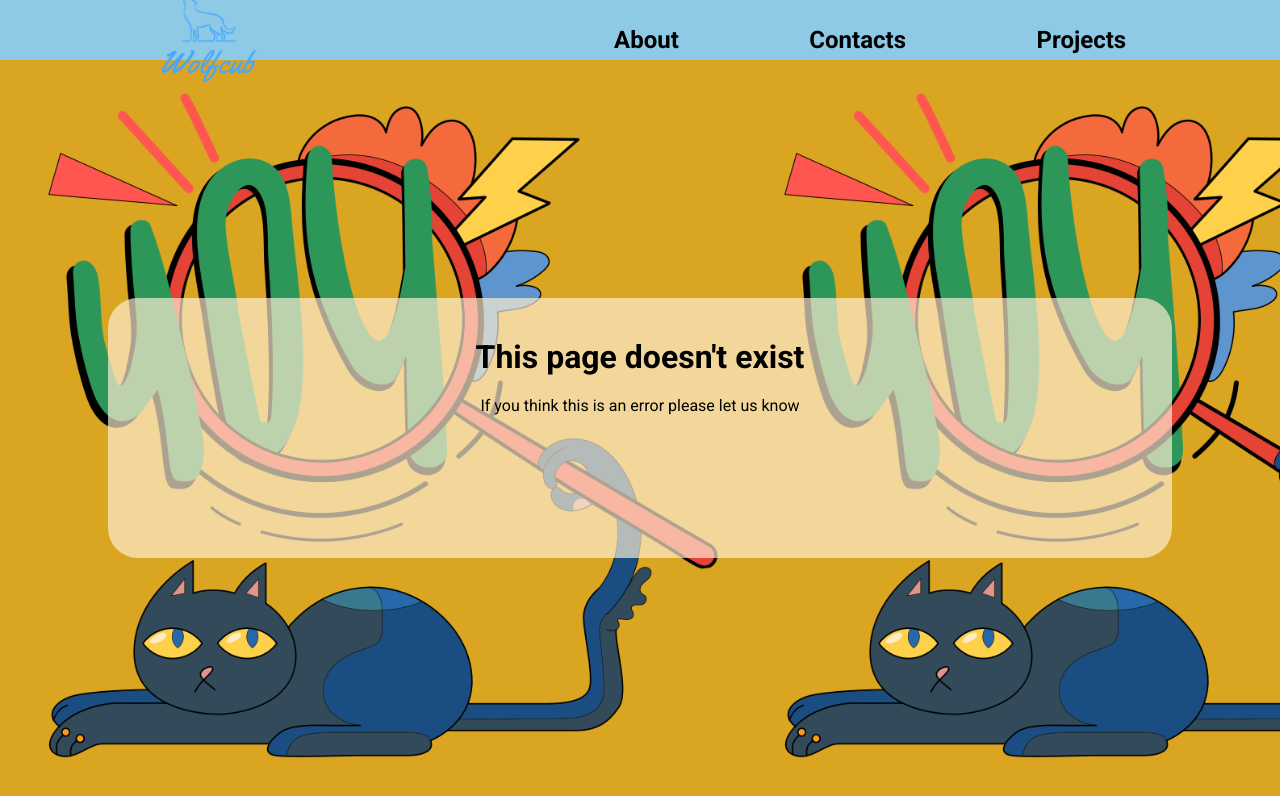
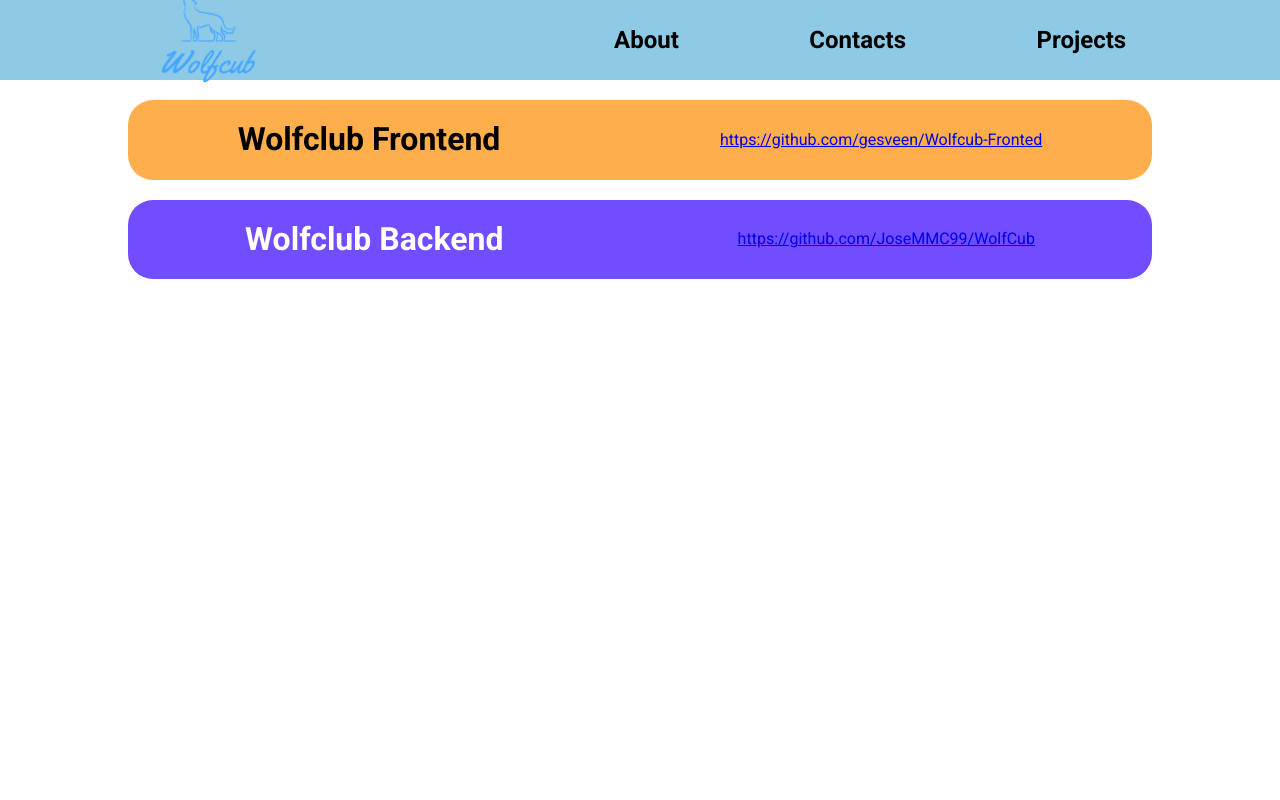
Before and after one commit to camilojm27/Wolfcub-Fronted, a Vue app: page /projects in a window 1280 px wide. Built offline with nearby package versions, Linux system fonts and the light colour scheme.

Commit message:
Read usuarios

```diff
--- a/src/components/Table.vue
+++ b/src/components/Table.vue
@@ -1,18 +1,23 @@
 <template>
   <div class="page">
-    <h1>A responsive table</h1>
+    <h1>Usuarios</h1>
     <table class="layout display responsive-table">
       <thead>
       <tr>
         <th>ID</th>
-        <th colspan="2">Nombre</th>
+        <th >First Name</th>
+        <th >Last Name</th>
+        <th >Phone</th>
+        <th >Email</th>
       </tr>
       </thead>
       <tbody>
 
-      <tr>
-        <td class="organisationnumber">140406</td>
-        <td class="organisationname">Stet clita kasd gubergren, no sea takimata sanctus est</td>
+      <tr v-for="user in users" :key="user.document_id">
+        <td class="organisationname">{{user.first_name}}</td>
+        <td class="organisationname">{{user.last_name}}</td>
+        <td class="organisationname">{{user.phone}}</td>
+        <td class="organisationnumber">{{user.email}}</td>
         <td class="actions">
           <a href="?" class="edit-item" title="Edit">Edit</a>
           <a href="?" class="remove-item" title="Remove">Remove</a>
@@ -28,7 +33,20 @@
 
 <script>
 export default {
-  name: "Table"
+  name: "Table",
+  data(){
+    return {
+      users: null
+    };
+  },
+  async created() {
+    const response = await fetch("http://localhost:3000/users")
+    const data = await response.json()
+   await console.log(data)
+    this.users = data;
+
+
+  }
 }
 </script>
 
--- a/src/router/index.ts
+++ b/src/router/index.ts
@@ -1,6 +1,7 @@
 import { createRouter, createWebHistory, RouteRecordRaw } from 'vue-router'
 import Landing from '../views/Landing.vue';
-import Contact from '../views/Contact.vue'
+import Contact from '../views/Contact.vue';
+import Projects from "../views/Projects.vue";
 import Users from '../views/Users.vue'
 import E404 from '../views/E404.vue';
 
@@ -24,6 +25,11 @@ const routes: Array<RouteRecordRaw> = [
     component: Contact
   },
   {
+    path: '/projects',
+    name: 'Projects',
+    component: Projects
+  },
+  {
     path: '/users',
     name: 'Users',
     component: Users
--- a/src/views/About.vue
+++ b/src/views/About.vue
@@ -1,17 +1,39 @@
 <template>
   <section>
-    <div>
-        <h1>Contact</h1>
-      <p>Lorem ipsum dolor sit amet, consectetur adipisicing elit. Blanditiis culpa dolore doloremque
-        exercitationem, laudantium nesciunt quisquam repellat. Amet aspernatur commodi consequatur corporis
-        ducimus earum est perspiciatis, possimus saepe sunt vel.</p>
+    <div class="info">
+      <div>
+        <h1>About us</h1>
+        <p>This project is an initiative to facilitate the creation of both medical and bathroom appointments for
+          WOLFCLUB pets.
+        </p>
+      </div>
+      <img id="pic" src="https://s3.us-east-2.amazonaws.com/icons8.ouch-prod.assets/svg/667/58cbfe67-92db-451d-b37e-57652f5fea94.svg?response-content-disposition=attachment%3B%20filename%3Dopen-doodles-petting.svg&X-Amz-Algorithm=AWS4-HMAC-SHA256&X-Amz-Credential=AKIA3HNMG24SATQ2TORO%2F20220204%2Fus-east-2%2Fs3%2Faws4_request&X-Amz-Date=20220204T200824Z&X-Amz-Expires=3600&X-Amz-SignedHeaders=host&X-Amz-Signature=a71d028a7c3782b6044ea8e44c5e8cd59f64f0170169b0a0102d5452e7143bfe" alt=""/>
+
     </div>
-    <img src="https://raw.githubusercontent.com/camilojm27/celina/master/frontend/public/undraw_contact_us_15o2.svg" alt=""/>
+    <div class="info">
+      <img src="https://imgproxy-us-east-2.icons8.com/vi03wSyWQdSR3Zo7hUOvlS6DEksiocckiNn791bNyrA/rs:fit:912:912/czM6Ly9pY29uczgu/b3VjaC1wcm9kLmFz/c2V0cy9zdmcvMTg5/L2UxYzE3NDU1LTE1/MWYtNDBlYi04NzQ5/LTk5M2ExZWVhODVl/MC5zdmc.png/download?filename=marginalia-meeting-friends-during-coronavirus.png" alt=""/>
+      <div>
+        <h1>Coronovirus preventions</h1>
+        <p>All our establishments comply with the following biosecurity measures</p>
+        <ol>
+          <li>100% Vaccinated Staff</li>
+          <li>Mandatory use of face masks</li>
+          <li>Temperature taking</li>
+          <li>2 meter distance</li>
+        </ol>
+      </div>
 
+    </div>
   </section>
+
 </template>
 <style scoped>
-section {
+section{
+  width: 90%;
+  margin: auto;
+
+}
+.info {
   width: 90%;
   margin: auto;
   display: grid;
@@ -28,8 +50,11 @@ img{
   max-width: 500px;
   background-size: contain;
 }
+#pic{
+  max-height: 400px;
+}
 @media screen and (max-width: 700px) {
-  section {
+  .info {
     grid-template-columns: 1fr;
     grid-template-rows: 1fr;
   }
--- /dev/null
+++ b/src/views/Projects.vue
@@ -0,0 +1,41 @@
+<template>
+<div>
+  <h1>Wolfclub Frontend</h1>
+  <a href="https://github.com/gesveen/Wolfcub-Fronted" target="_blank" rel="noreferrer">https://github.com/gesveen/Wolfcub-Fronted</a>
+</div>
+  <div>
+  <h1>Wolfclub Backend</h1>
+  <a href="https://github.com/JoseMMC99/WolfCub" target="_blank" rel="noreferrer">https://github.com/JoseMMC99/WolfCub</a>
+</div>
+</template>
+
+<script>
+export default {
+  name: "Projects"
+}
+</script>
+
+<style scoped>
+div{
+  display: flex;
+  align-items: center;
+  justify-content: space-around;
+  width: 80%;
+  margin: 20px auto auto;
+  border-radius: 25px;
+}
+
+div:first-of-type{
+  background-color: rgba(255, 140, 0, 0.7);
+}div:last-of-type{
+  background-color: rgba(55, 0, 255, 0.7);
+  color: white;
+}
+
+@media screen and (max-width: 700px) {
+div{
+  width: 100%;
+  flex-direction: column;
+}
+}
+</style>
```
